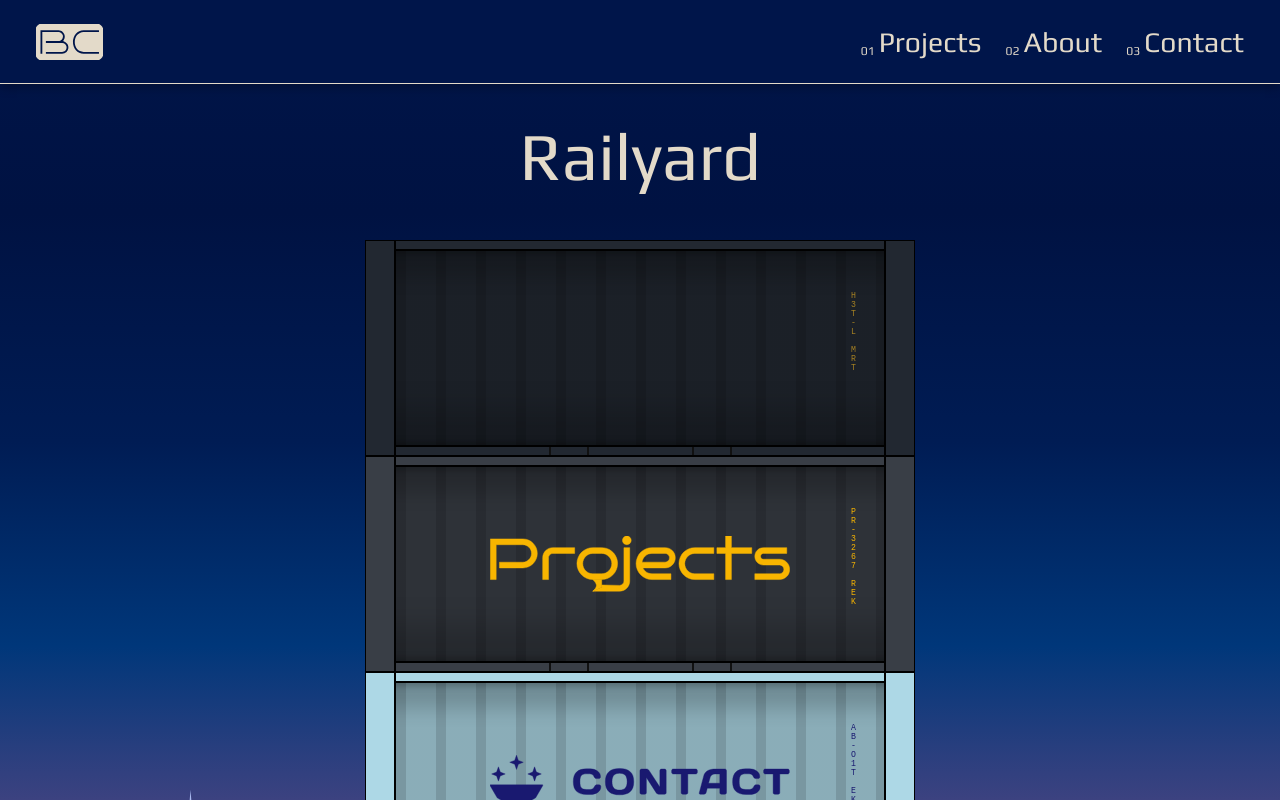
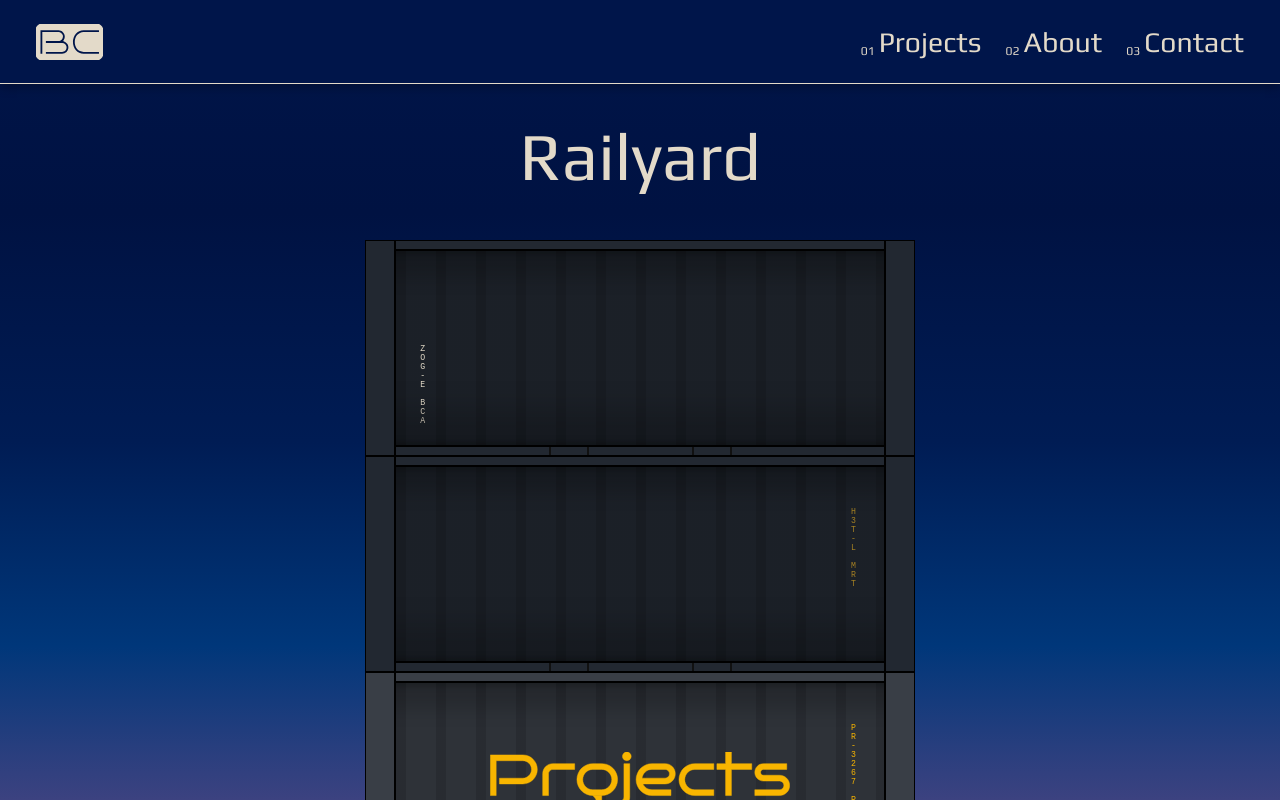
Before and after one commit to bcimbali/my-site-2, a Next.js app: page /railyard in a window 1280 px wide. Shown: the top 800 px of the page. Built offline with nearby package versions, Linux system fonts and the light colour scheme; a web font is replaced by a local one.

Commit message:
feat(component): add genericTwoContainer

```diff
--- a/src/components/RailyardPage/index.tsx
+++ b/src/components/RailyardPage/index.tsx
@@ -14,7 +14,8 @@ import {
   doveContainer,
   eastContainer,
   ftLogisticsContainer,
-  grayOneContainer,
+  genericOneContainer,
+  genericTwoContainer,
   mkdContainer,
   onyxContainer,
   projectsContainer,
@@ -38,7 +39,8 @@ const RailyardPage = () => {
   return (
     <OuterContainer>
       <PageTitle>Railyard</PageTitle>
-      <ShippingContainer {...grayOneContainer} />
+      <ShippingContainer {...genericTwoContainer} />
+      <ShippingContainer {...genericOneContainer} />
       <ShippingContainer {...projectsContainer} />
       <ShippingContainer {...contactContainer} />
       <ShippingContainer {...aboutContainer} />
--- a/src/icons/tsx/index.ts
+++ b/src/icons/tsx/index.ts
@@ -16,5 +16,6 @@ export { default as Projects } from './projects';
 export { default as SpNextSite } from './spNextSite';
 export { default as StarBox } from './starBox';
 export { default as Sunshine } from './sunshine';
+export { default as VerticalStrip } from './verticalStrip';
 export { default as Vmr } from './vmr';
 export { default as Wish } from './wish';
--- /dev/null
+++ b/src/icons/tsx/verticalStrip.tsx
@@ -0,0 +1,9 @@
+import type { SVGProps } from 'react';
+import { memo } from 'react';
+const SvgVerticalStrip = (props: SVGProps<SVGSVGElement>) => (
+  <svg xmlns="http://www.w3.org/2000/svg" fill="none" viewBox="0 0 2 200" {...props}>
+    <path fill={props.fill || 'none'} d="M0 0h2v200H0z" stroke={props.color || '#ffffff'} />
+  </svg>
+);
+const Memo = memo(SvgVerticalStrip);
+export default Memo;
--- /dev/null
+++ b/src/shipping_containers/genericOne.ts
@@ -0,0 +1,13 @@
+import { css } from 'styled-components';
+
+const genericOne = {
+  bgColor: '#222831',
+  containerCss: css`
+    display: flex;
+    flex-direction: row;
+  `,
+  containerNo: 'H3T-L MRT',
+  textColor: 'rgba(166, 129, 35, 1)'
+};
+
+export default genericOne;
--- /dev/null
+++ b/src/shipping_containers/genericTwo.ts
@@ -0,0 +1,28 @@
+import { css } from 'styled-components';
+import theme from 'src/styling/themes/darkTheme';
+
+const genericTwo = {
+  bgColor: '#222831',
+  containerCss: css`
+    ${({ theme: { mediaQuery } }) => css`
+      .container-no {
+        bottom: 15px;
+        left: 35px;
+        right: unset;
+        top: unset;
+      }
+      ${mediaQuery('lg')(`
+      .container-no {
+        bottom: 30px;
+        left: 50px;
+        right: unset;
+        top: unset;
+      }
+  `)}
+    `}
+  `,
+  containerNo: 'ZOG-E BCA',
+  textColor: theme.colors.white
+};
+
+export default genericTwo;
--- a/src/shipping_containers/grayOne.ts
+++ /dev/null
@@ -1,24 +0,0 @@
-import { css } from 'styled-components';
-
-const grayOne = {
-  bgColor: '#222831',
-  containerCss: css`
-    ${({ theme: { mediaQuery } }) => css`
-      display: flex;
-      flex-direction: row;
-      .logo {
-        position: absolute;
-        left: 35px;
-      }
-      ${mediaQuery('lg')(`
-        .logo {
-          left: 60px;
-        }
-      `)}
-    `}
-  `,
-  containerNo: 'H3T-L MRT',
-  textColor: 'rgba(166, 129, 35, 1)'
-};
-
-export default grayOne;
--- a/src/shipping_containers/index.ts
+++ b/src/shipping_containers/index.ts
@@ -6,7 +6,8 @@ export { default as contactContainer } from './contact';
 export { default as doveContainer } from './dove';
 export { default as eastContainer } from './east';
 export { default as ftLogisticsContainer } from './ftLogistics';
-export { default as grayOneContainer } from './grayOne';
+export { default as genericOneContainer } from './genericOne';
+export { default as genericTwoContainer } from './genericTwo';
 export { default as mkdContainer } from './mkd';
 export { default as onyxContainer } from './onyx';
 export { default as projectsContainer } from './projects';
```
Also changed, not shown: src/lib/containersData.ts (+9 -8 lines), src/icons/raw/verticalStrip.svg (added).
